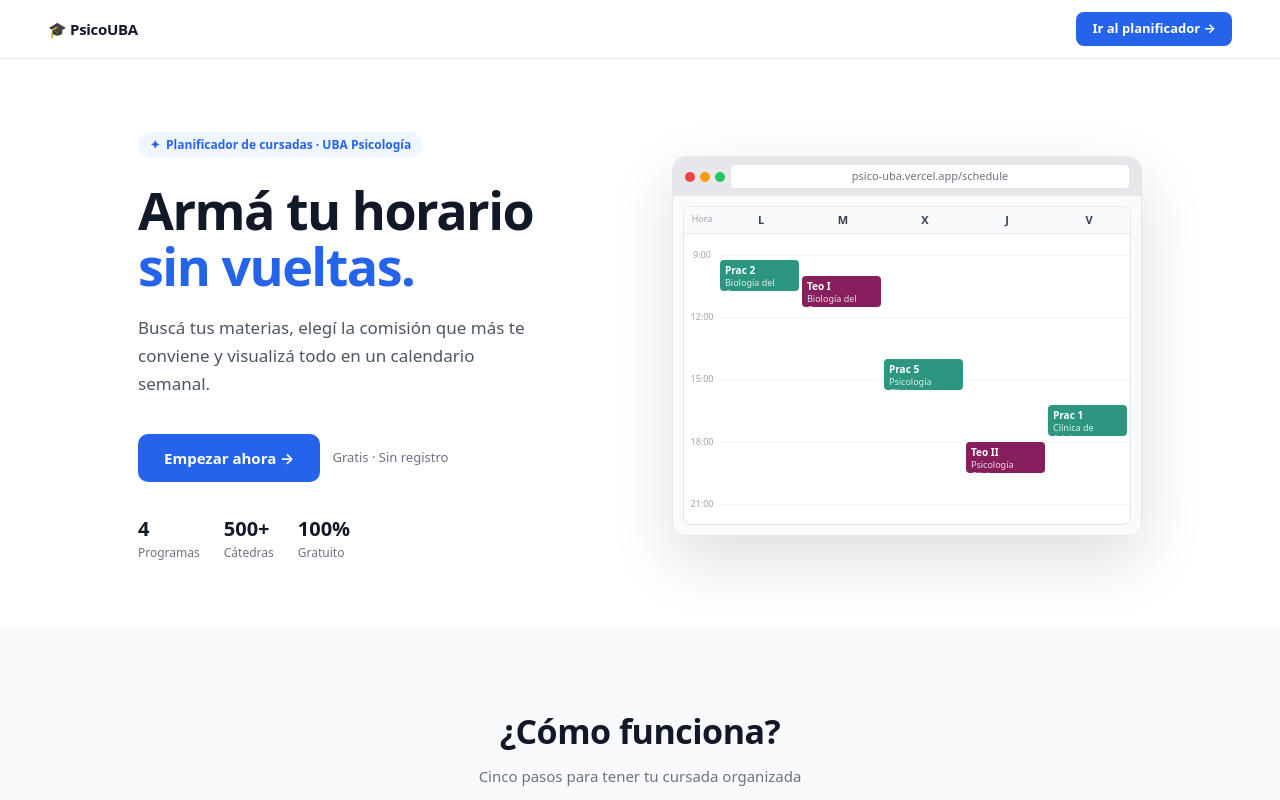
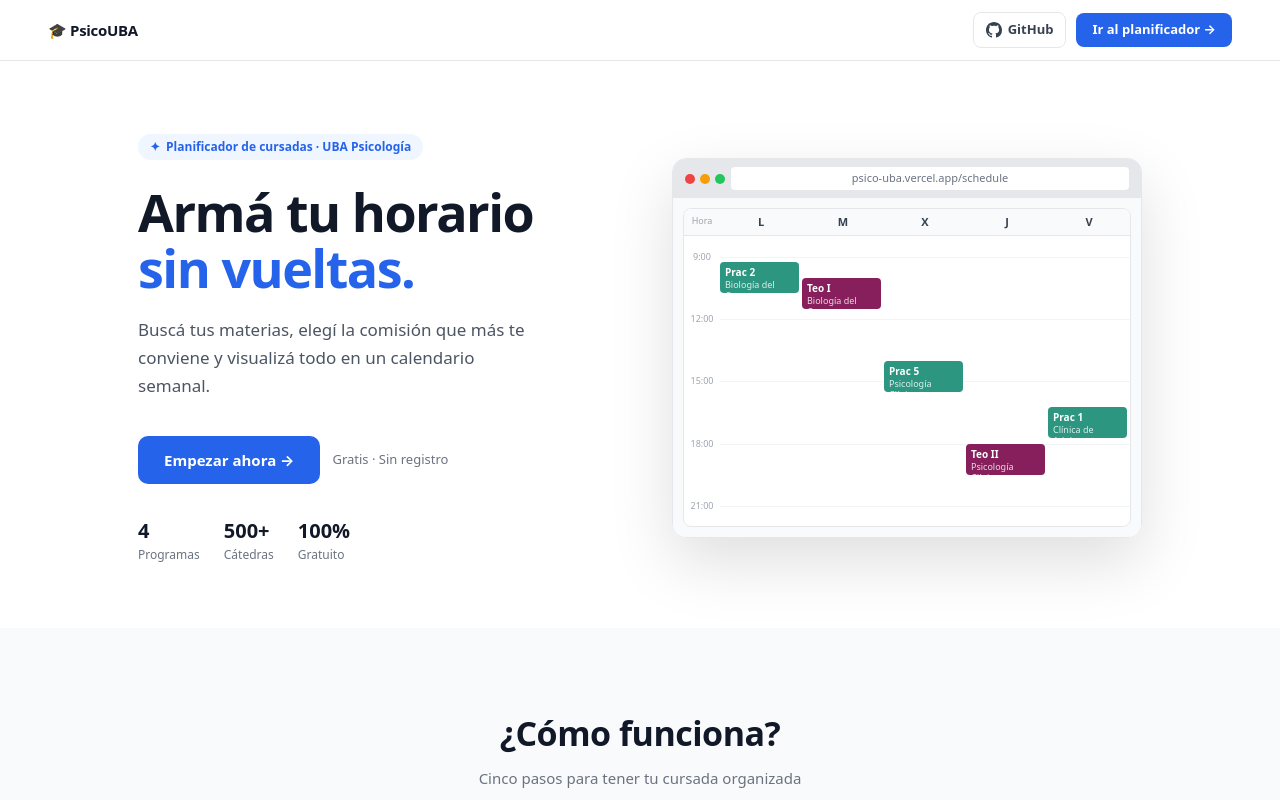
Before and after one commit to Santiago-Musso/psico-uba, a Next.js app: page / in a window 1280 px wide. Shown: the top 800 px of the page. Built offline with nearby package versions, Linux system fonts and the light colour scheme.

Commit message:
add github reference

```diff
--- a/src/app/page.tsx
+++ b/src/app/page.tsx
@@ -317,9 +317,15 @@
       {/* ── Navbar ── */}
       <nav style={{ borderBottom: "1px solid #e5e7eb", padding: "12px 48px", display: "flex", alignItems: "center", justifyContent: "space-between", position: "sticky", top: 0, background: "#ffffffee", backdropFilter: "blur(8px)", zIndex: 10 }}>
         <span style={{ fontWeight: 800, fontSize: 15, letterSpacing: -0.3 }}>🎓 PsicoUBA</span>
-        <Link href="/schedule" style={{ background: "#2563eb", color: "#fff", padding: "7px 16px", borderRadius: 8, textDecoration: "none", fontSize: 13, fontWeight: 700 }}>
-          Ir al planificador →
-        </Link>
+        <div style={{ display: "flex", alignItems: "center", gap: 10 }}>
+          <a href="https://github.com/santiago-musso/psico-uba" target="_blank" rel="noopener noreferrer" style={{ display: "flex", alignItems: "center", gap: 6, color: "#374151", textDecoration: "none", fontSize: 13, fontWeight: 600, padding: "7px 12px", borderRadius: 8, border: "1px solid #e5e7eb", background: "#fff" }}>
+            <svg height="16" width="16" viewBox="0 0 16 16" fill="currentColor"><path d="M8 0C3.58 0 0 3.58 0 8c0 3.54 2.29 6.53 5.47 7.59.4.07.55-.17.55-.38 0-.19-.01-.82-.01-1.49-2.01.37-2.53-.49-2.69-.94-.09-.23-.48-.94-.82-1.13-.28-.15-.68-.52-.01-.53.63-.01 1.08.58 1.23.82.72 1.21 1.87.87 2.33.66.07-.52.28-.87.51-1.07-1.78-.2-3.64-.89-3.64-3.95 0-.87.31-1.59.82-2.15-.08-.2-.36-1.02.08-2.12 0 0 .67-.21 2.2.82.64-.18 1.32-.27 2-.27.68 0 1.36.09 2 .27 1.53-1.04 2.2-.82 2.2-.82.44 1.1.16 1.92.08 2.12.51.56.82 1.27.82 2.15 0 3.07-1.87 3.75-3.65 3.95.29.25.54.73.54 1.48 0 1.07-.01 1.93-.01 2.2 0 .21.15.46.55.38A8.013 8.013 0 0016 8c0-4.42-3.58-8-8-8z"/></svg>
+            GitHub
+          </a>
+          <Link href="/schedule" style={{ background: "#2563eb", color: "#fff", padding: "7px 16px", borderRadius: 8, textDecoration: "none", fontSize: 13, fontWeight: 700 }}>
+            Ir al planificador →
+          </Link>
+        </div>
       </nav>
 
       {/* ── Hero ── */}
```
